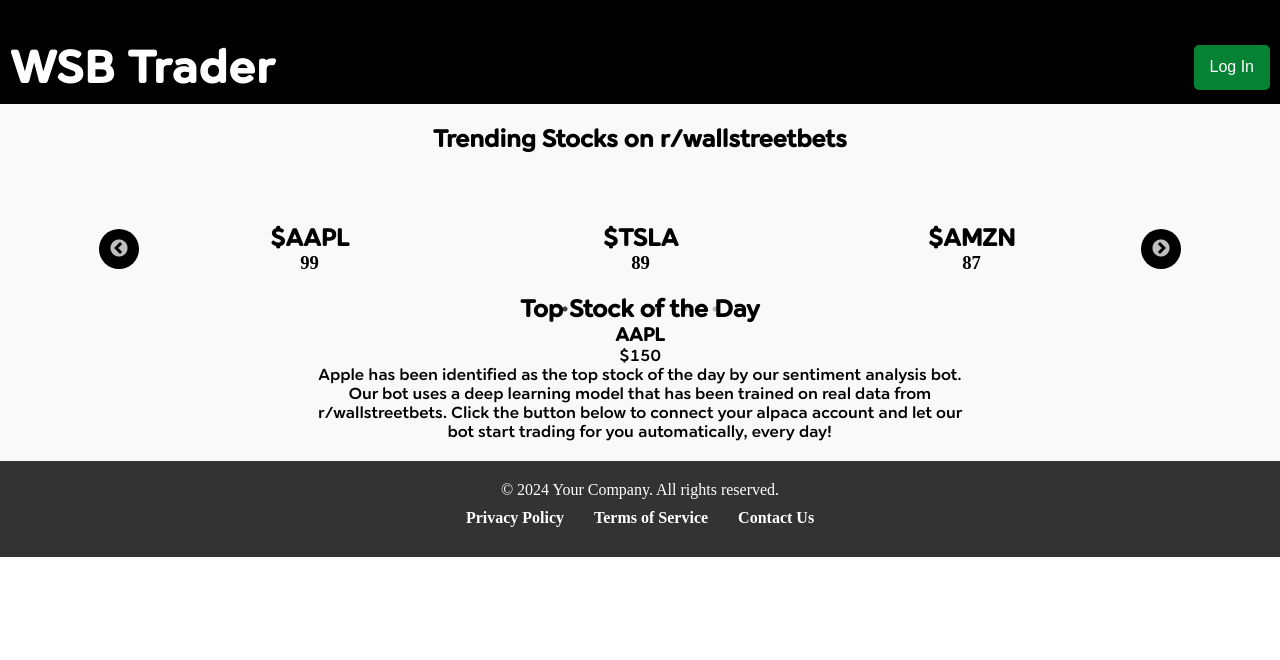
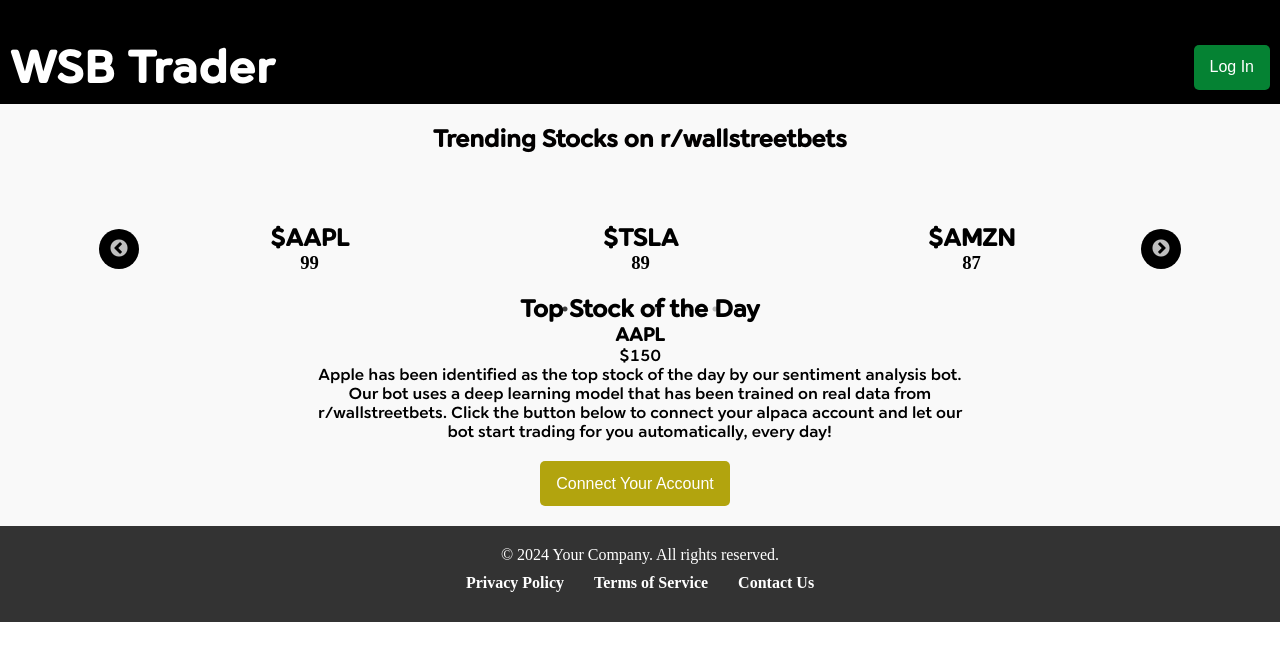
Before and after one commit to Jackson66124/wsb_bot, a React (Vite) app in the folder Frontend/: page / in a window 1280 px wide. Shown: the top 660 px of the page. Built offline with nearby package versions, Linux system fonts and the light colour scheme.

Commit message:
Commited Progress

```diff
--- /dev/null
+++ b/Frontend/src/ConnectAccount.jsx
@@ -0,0 +1,12 @@
+
+
+
+function TopStock() {
+    return (
+        <div className="connect-account">
+            <button className="connect-account-button">Connect Your Account</button>
+        </div>
+    );
+}
+
+export default TopStock;
--- a/Frontend/src/MainContent.jsx
+++ b/Frontend/src/MainContent.jsx
@@ -1,6 +1,7 @@
 import React from 'react';
 import StockCarousel from './Carousel'
 import TopStock from './StockOfTheDay'
+import ConnectAccount from './ConnectAccount';
 
 const topStock = {
   stock: "AAPL",
@@ -21,6 +22,9 @@
       <div>
             <TopStock stock={topStock.stock} price={topStock.price} description={topStock.description} />
         </div>
+        <div>
+      <ConnectAccount/>
+        </div>
     </div>
   );
 }
--- a/Frontend/src/index.css
+++ b/Frontend/src/index.css
@@ -103,6 +103,30 @@
   text-align: center;
 }
 
+.connect-account{
+  display: flex;
+  justify-content: center;
+}
+
+.connect-account-button{
+  padding: 8px 16px;
+  background-color: #b2a40e;
+  margin-top: 20px;
+  color: white;
+  border: none;
+  border-radius: 5px;
+  font-size: 16px;
+  cursor: pointer;
+  transition: background-color 0.3s ease, transform 0.3s ease;
+  margin-right: 10px;
+  height: 45px;
+}
+
+.connect-account-button:hover{
+  background-color: #6e7205;
+  transform: scale(1.05);
+}
+
 .footer {
   background-color: #333;
   color: white;
```
Also changed, not shown: Frontend/src/TopStockTracker.jsx (added, +10 -0 lines).
